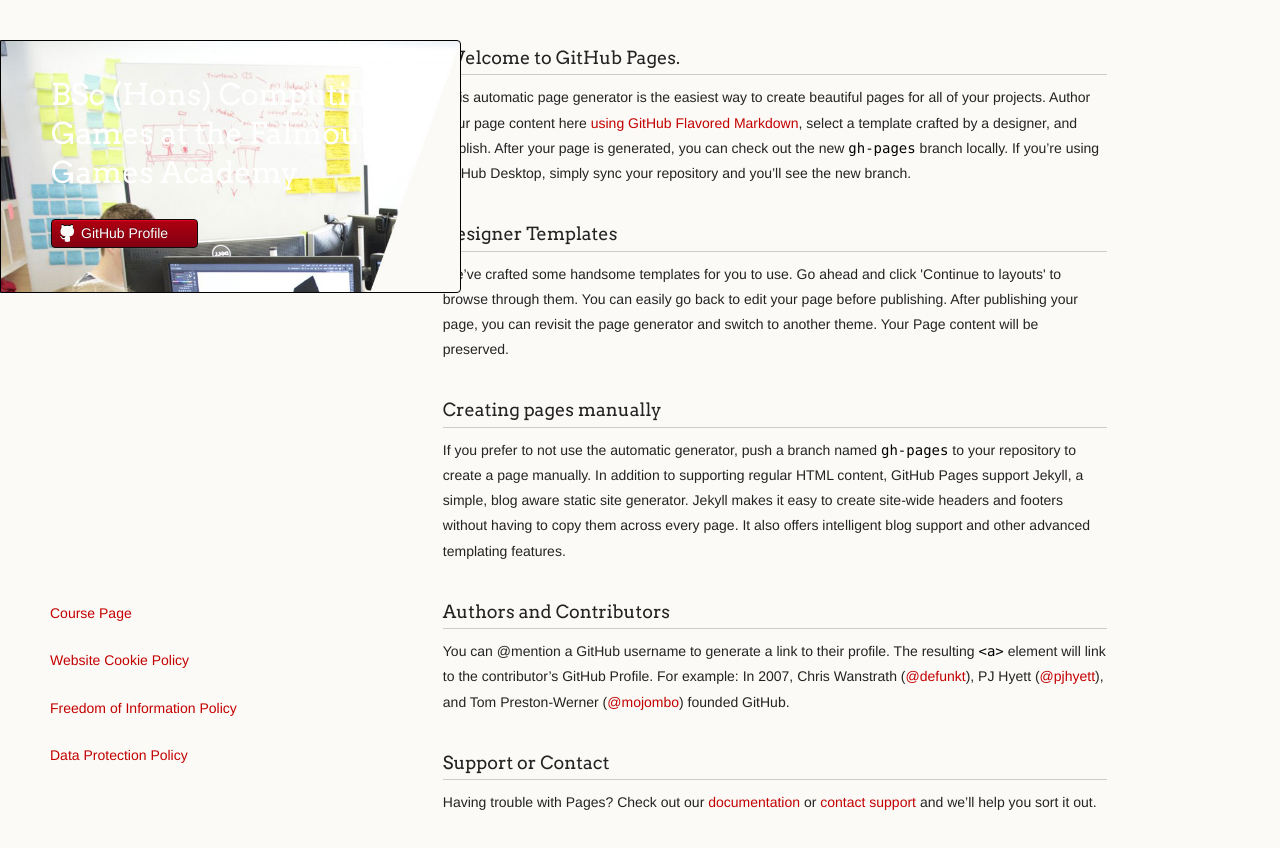
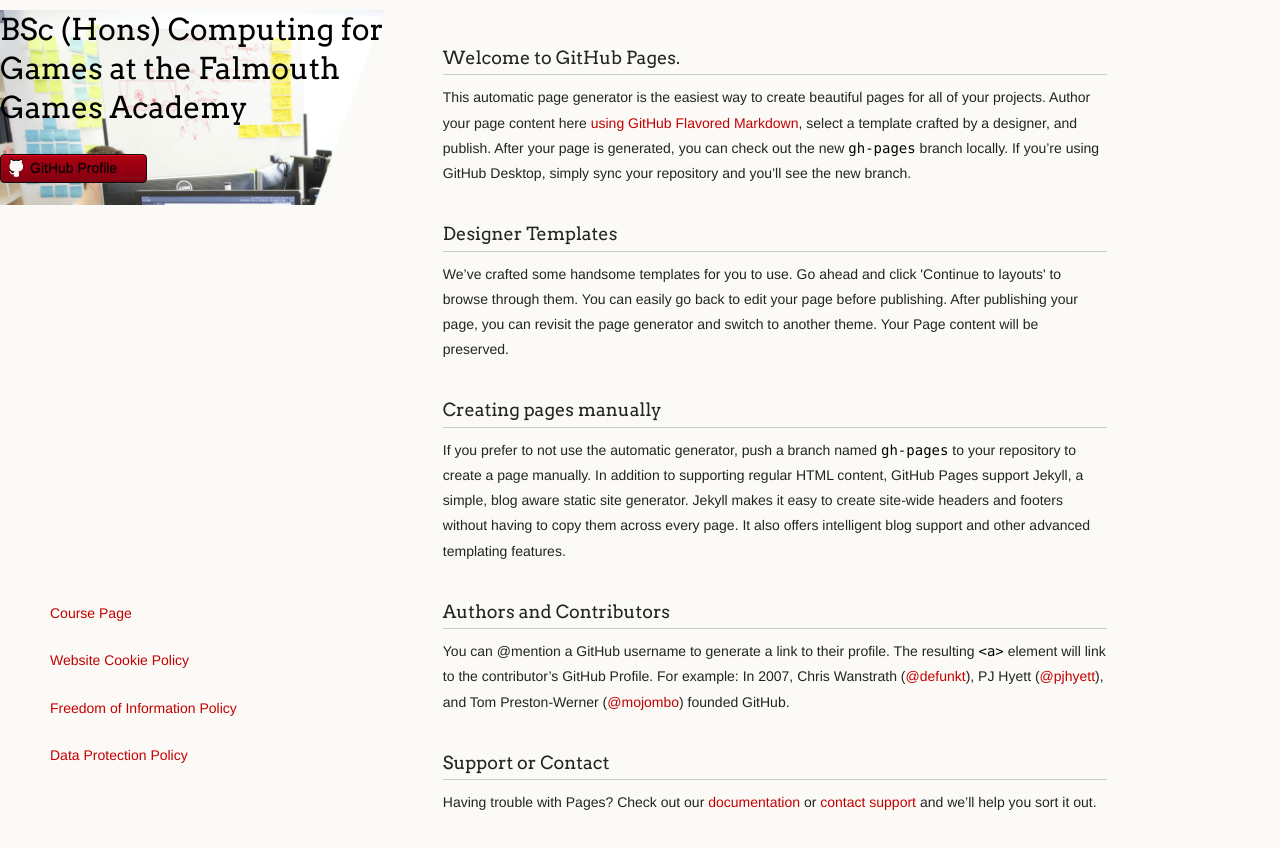
Before and after one commit to Falmouth-Games-Academy/falmouth-games-academy.github.io, a plain HTML site: page index.html in a window 1280 px wide. Drawn offline with Linux system fonts and the light colour scheme.

Commit message:
Update styles.css

```diff
--- a/stylesheets/styles.css
+++ b/stylesheets/styles.css
@@ -220,18 +220,9 @@ header {
   background-color: #FDFDFB;
   color: #171717;
   width: 30%;
+  height: auto;
   float:left;
   position:fixed;
-	border: 1px solid #000;
-	-webkit-border-top-right-radius: 4px;
-	-webkit-border-bottom-right-radius: 4px;
-	-moz-border-radius-topright: 4px;
-	-moz-border-radius-bottomright: 4px;
-	border-top-right-radius: 4px;
-	border-bottom-right-radius: 4px;
-	padding: 34px 25px 22px 50px;
-	margin: 30px 25px 0 0;
-	-webkit-font-smoothing: antialiased;
 }
 
 p.header {
@@ -249,7 +240,7 @@ h1.header {
 
 
 h1.header, a.header, a.name, header a{
-	color: #fff;
+	color: #000;
 }
 
 a.header {
```
